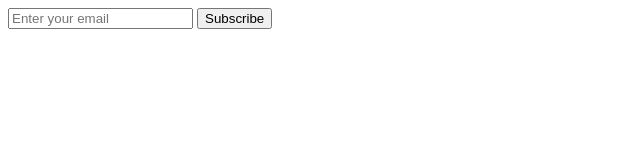
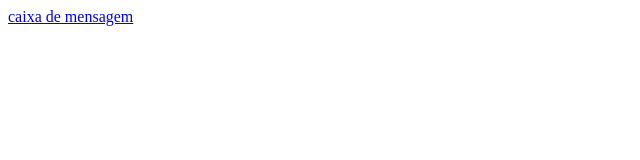
Before and after one commit to jotanmiguel/ExemplosHTML, a plain HTML site: page index.html in a window 1280 px wide. Shown: the whole page, without its empty margins (0-640 px from the left). Drawn offline with Linux system fonts and the light colour scheme.

Commit message:
add mensage box

```diff
--- a/index.html
+++ b/index.html
@@ -7,9 +7,8 @@
     <title>Document</title>
 </head>
 <body>
-    <div class="custom-search">
-        <input type="text" class="custom-search-input" placeholder="Enter your email">
-        <button class="custom-search-botton" type="submit">Subscribe</button>
-    </div>
+    <nav>
+        <a href="./exemplos/msgbar/msgbar.html">caixa de mensagem</a>
+    </nav>
 </body>
 </html>
```
